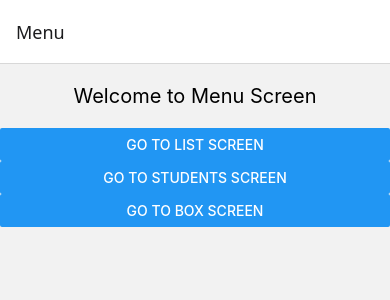
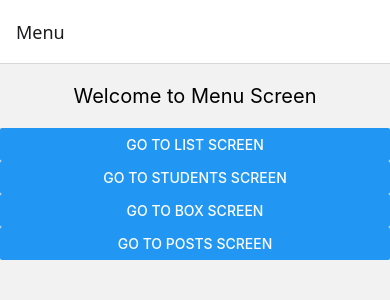
Before and after one commit to DusanPeric44/first-react-app, a React Native app: screen /Menu in a window 390 px wide. Shown: the top 300 px of the page. Built offline with nearby package versions, Linux system fonts and the light colour scheme.

Commit message:
lesson 12

```diff
--- a/App.js
+++ b/App.js
@@ -9,6 +9,7 @@ import { createStackNavigator } from "@react-navigation/stack";
 import MenuScreen from "./screens/MenuScreen";
 import StudentsScreen from "./screens/StudentsScreen";
 import BoxScreen from "./screens/BoxScreen";
+import PostsScreen from "./screens/PostsScreen";
 
 const Stack = createStackNavigator();
 
@@ -23,6 +24,7 @@ export default function App() {
         <Stack.Screen name="Menu" component={MenuScreen}></Stack.Screen>
         <Stack.Screen name="Students" component={StudentsScreen}></Stack.Screen>
         <Stack.Screen name="Box" component={BoxScreen}></Stack.Screen>
+        <Stack.Screen name="Posts" component={PostsScreen}></Stack.Screen>
       </Stack.Navigator>
     </NavigationContainer>
   );
--- a/screens/MenuScreen.js
+++ b/screens/MenuScreen.js
@@ -20,6 +20,11 @@ const MenuScreen = (props) => {
         title="Go to Box Screen"
         onPress={() => props.navigation.navigate("Box")}
       />
+      <Button
+        style={styles.btn}
+        title="Go to Posts Screen"
+        onPress={() => props.navigation.navigate("Posts")}
+      />
     </View>
     // Touchable opacity koji ce voditi na drugi screen
 
@@ -39,7 +44,7 @@ const styles = StyleSheet.create({
     marginVertical: 20,
   },
   btn: {
-    marginVertical: 20,
+    marginBottom: 20,
   },
 });
 
--- /dev/null
+++ b/screens/PostsScreen.js
@@ -0,0 +1,50 @@
+import React from "react";
+import { View, Text, StyleSheet, FlatList } from "react-native";
+
+class PostsScreen extends React.Component {
+  constructor() {
+    super();
+    this.state = {
+      posts: [],
+    };
+  }
+
+  async componentDidMount() {
+    const data = await fetch("https://jsonplaceholder.typicode.com/posts");
+    const jsonData = await data.json();
+
+    // OPC1
+    // const firstTen = jsonData.slice(0, 10);
+    // this.setState({
+    //   users: firstTen,
+    // });
+
+    this.setState({
+      posts: jsonData,
+    });
+  }
+
+  render() {
+    const { posts } = this.state;
+    return (
+      <View>
+        <Text>Posts Screen</Text>
+        <FlatList
+          keyExtractor={(posts) => posts.id}
+          data={posts}
+          // OPC2 initialNumToRender={10}
+          renderItem={({ item }) => (
+            <View>
+              <Text>{item.id}</Text>
+              <Text>{item.title}</Text>
+            </View>
+          )}
+        />
+      </View>
+    );
+  }
+}
+
+const styles = StyleSheet.create({});
+
+export default PostsScreen;
```
